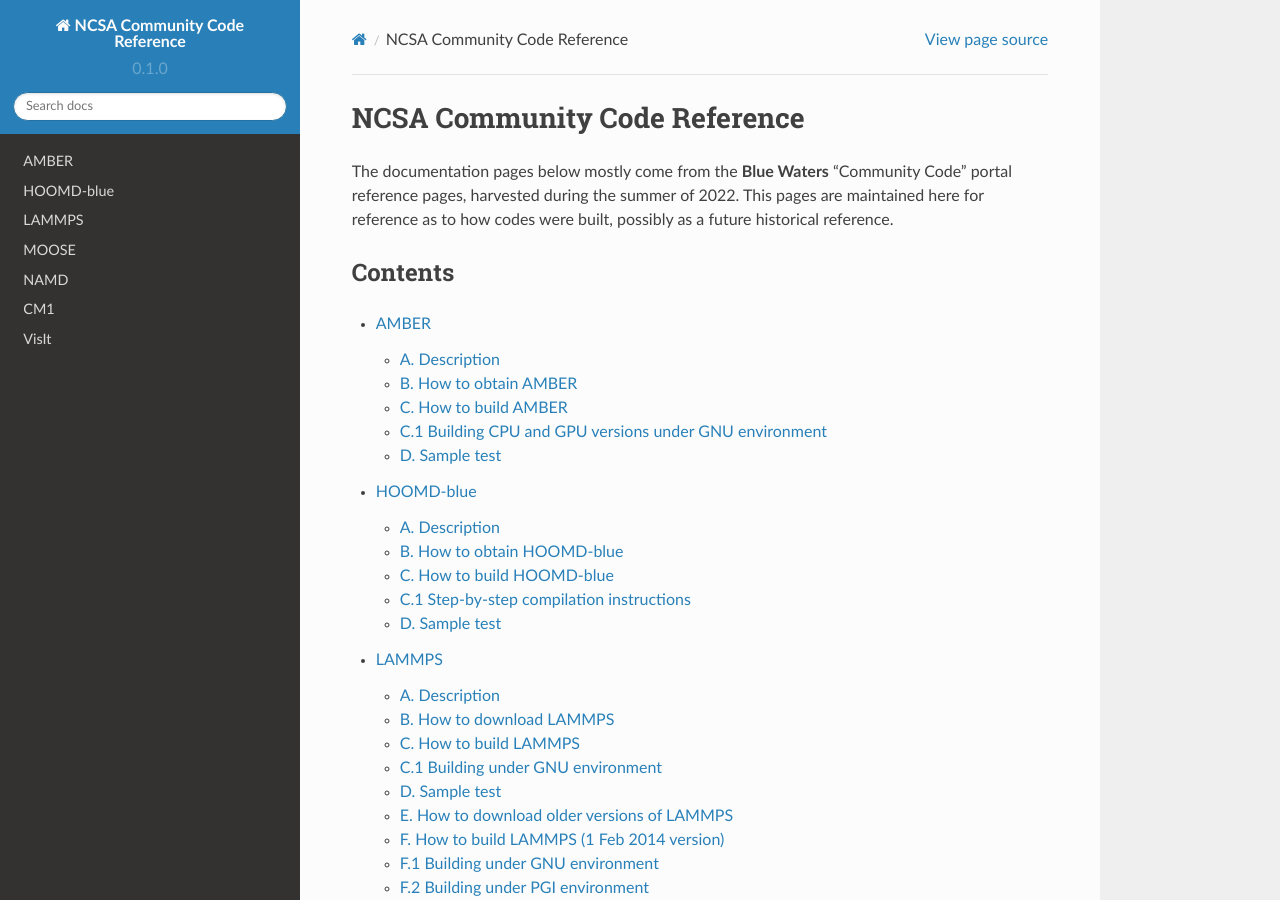
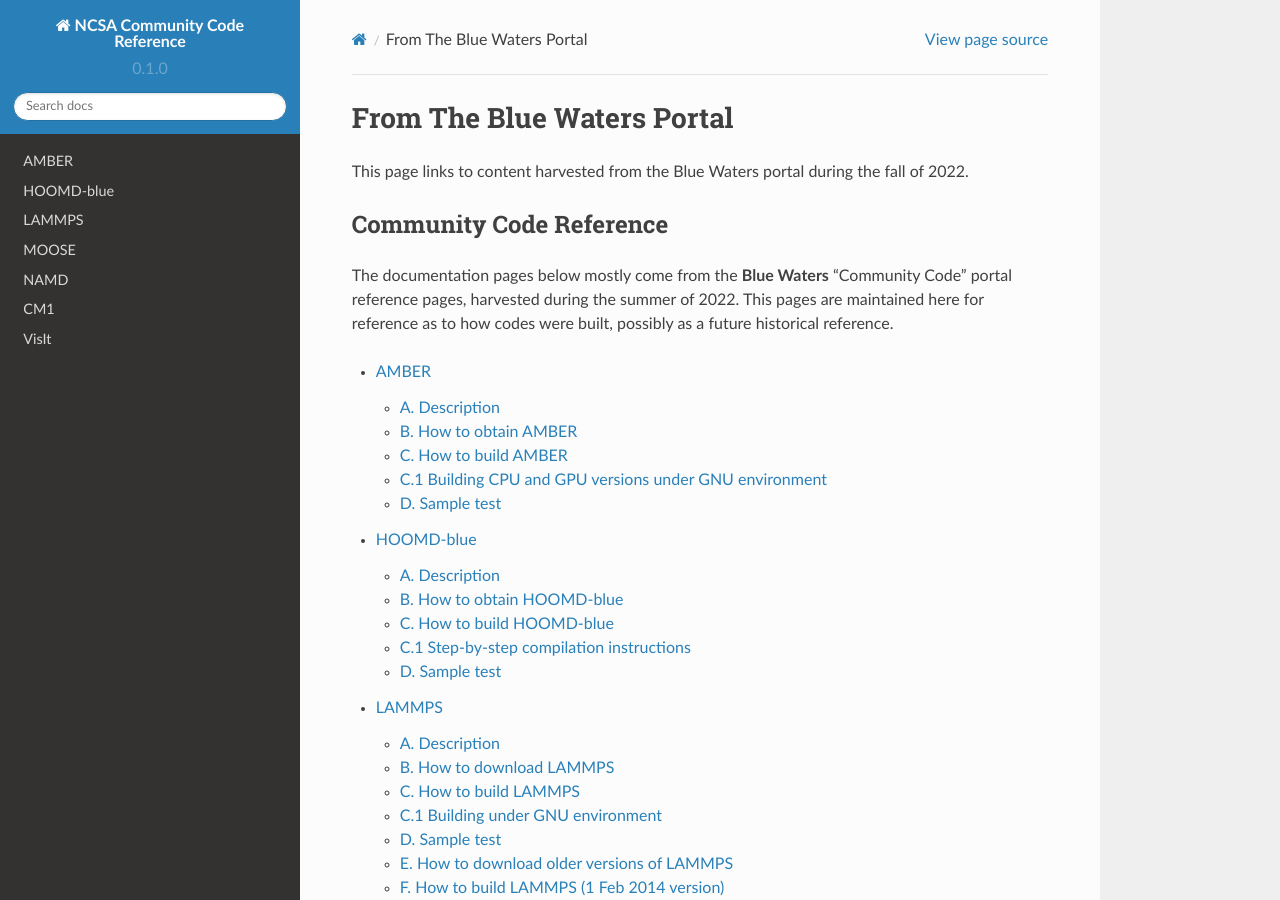
Before and after one commit to ncsa/community_code_reference, a Sphinx documentation site: the page built from docs/source/index.rst, in a window 1280 px wide and 900 px high. Built offline with Sphinx 7.4.7 and the Read the Docs theme 2.0.0, drawn with Linux system fonts in a browser that asks for light colours; some of the changed text lies outside the part shown.

Commit message:
split communit and vis
Splitting the organization of the page into a community code section and a visulaization code section.

```diff
--- a/docs/source/index.rst
+++ b/docs/source/index.rst
@@ -1,20 +1,14 @@
-NCSA Community Code Reference
+From The Blue Waters Portal
 ===================================
+
+This page links to content harvested from the Blue Waters portal during the fall of 2022.
+
+
+Community Code Reference
+--------------------------
 
 The documentation pages below mostly come from the **Blue Waters** "Community Code" portal reference pages, harvested during the summer of 2022.  This pages are maintained here for reference as to how codes were built, possibly as a future historical reference.
 
-.. It pulls data from the `Open Food Facts database <https://world.openfoodfacts.org/>`_
-   and offers a *simple* and *intuitive* API.
-
-.. Check out the :doc:`usage` section for further information, including
-   how to :ref:`installation` the project.
-
-.. .. note::
-
-.. This project is under active development.
-
-Contents
---------
 
 .. toctree::
 
```
Also changed, not shown: other parts of docs/source/index.rst (+6 -0 lines).
